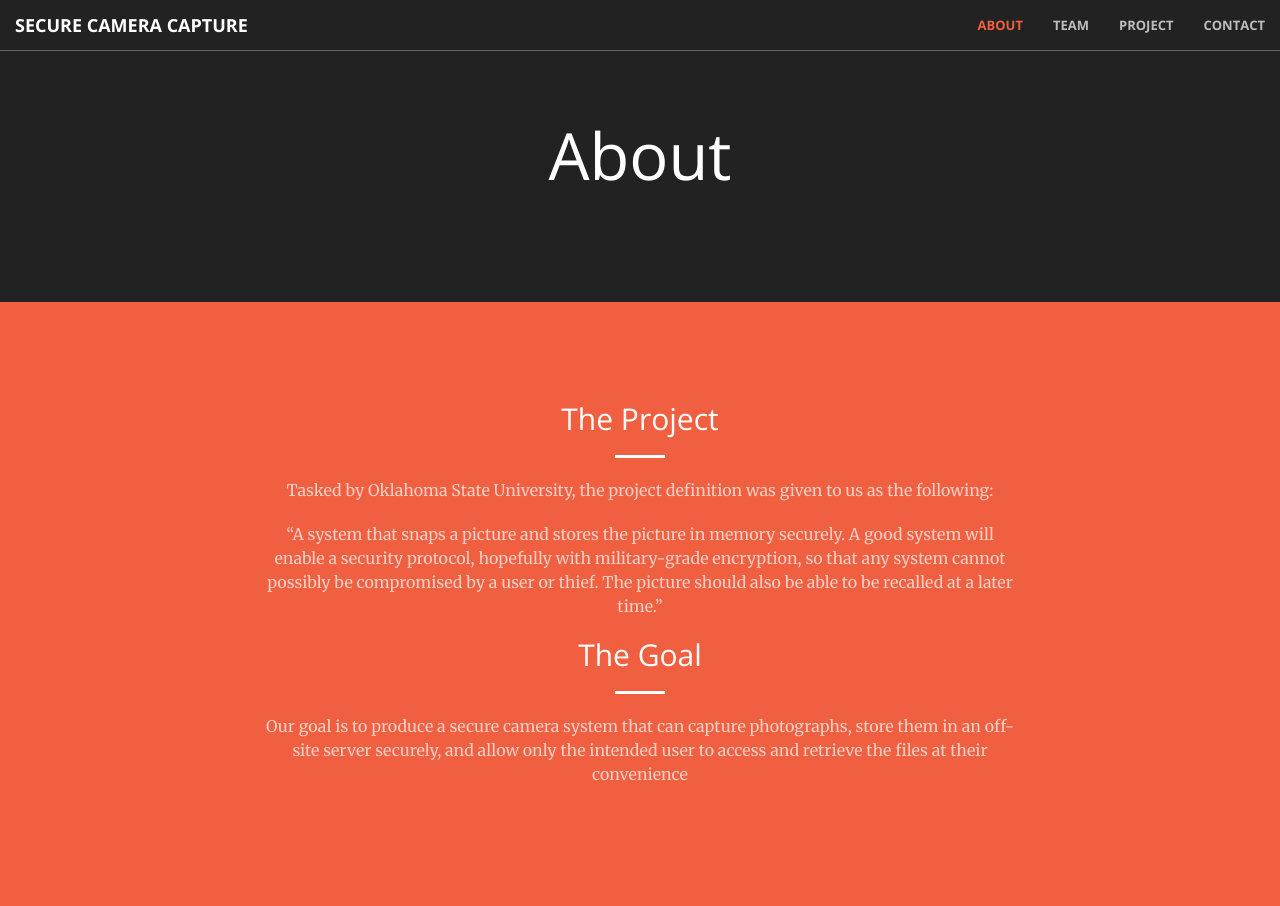
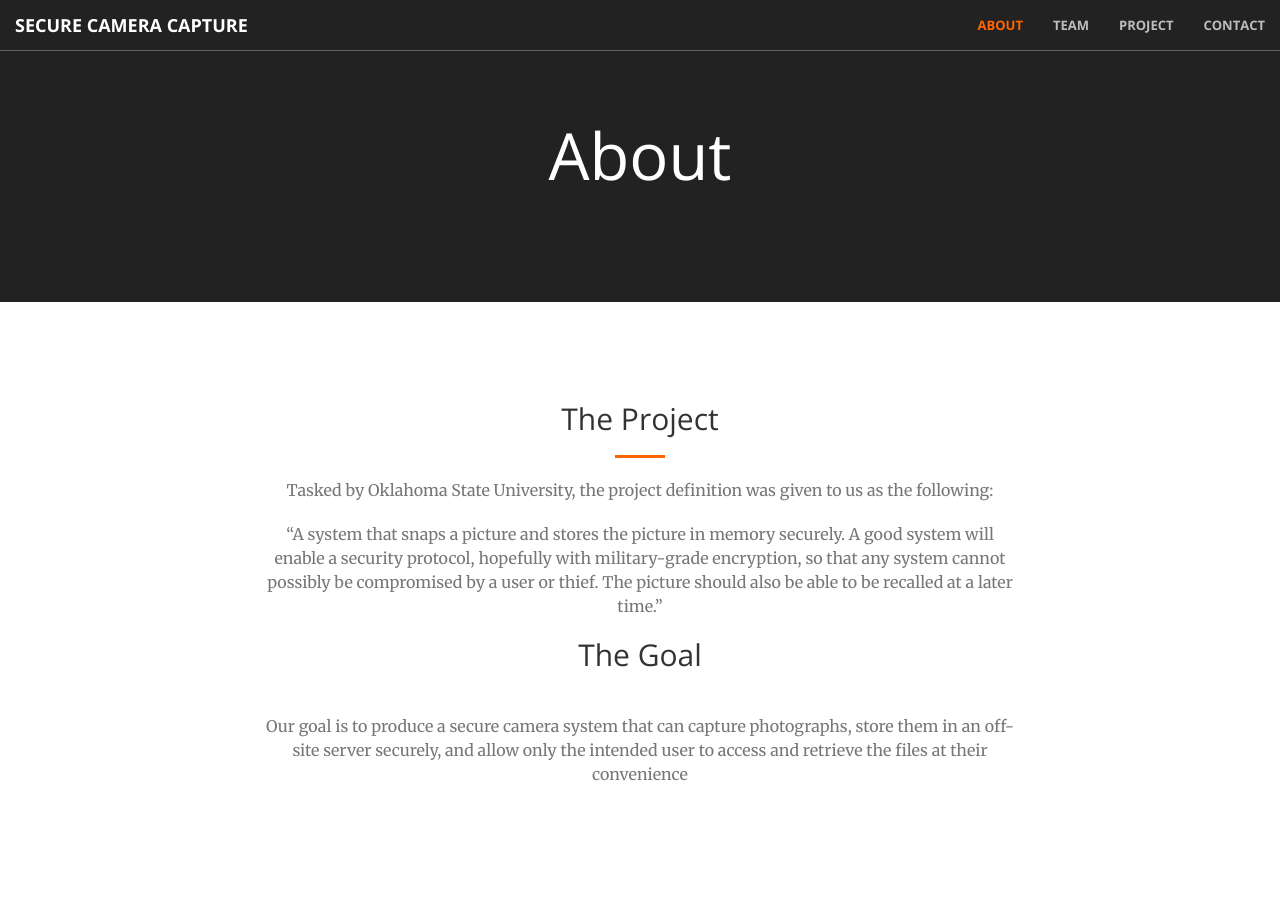
Before and after one commit to nathanlea/SecureCameraCapture, a Jekyll site: the page built from about.html, in a window 1280 px wide. Built offline with Jekyll 4.4.1, drawn with Linux system fonts in a browser that asks for light colours; Markdown is read by kramdown in place of the engine named in the settings.

Commit message:
Several Color/Styling Changes

```diff
--- a/about.html
+++ b/about.html
@@ -8,18 +8,18 @@ title: About
   </div>
 </section>
 
-<section class="bg-primary" id="about">
+<section id="about">
   <div class="container">
     <div class="row">
       <div class="col-lg-8 col-lg-offset-2 text-center">
         <h2 class="section-heading">The Project</h2>
+        <hr class="dark">
+        <p class="text-muted">Tasked by Oklahoma State University, the project definition was given to us as the following:</p>
+        <p class="text-muted">“A system that snaps a picture and stores the picture in memory securely. A good system will enable a security protocol, hopefully with military-grade encryption, so that any system cannot possibly be compromised by a user or thief. The picture should also be able to be recalled at a later time.”</p>
+        <h2 class="section-heading">The Goal</h2>
+        <!-- <p class="text-muted">We have narrowed that down to a specific goal statement:</p> -->
         <hr class="light">
-        <p class="text-faded">Tasked by Oklahoma State University, the project definition was given to us as the following:</p>
-        <p class="text-faded">“A system that snaps a picture and stores the picture in memory securely. A good system will enable a security protocol, hopefully with military-grade encryption, so that any system cannot possibly be compromised by a user or thief. The picture should also be able to be recalled at a later time.”</p>
-        <h2 class="section-heading">The Goal</h2>
-        <!-- <p class="text-faded">We have narrowed that down to a specific goal statement:</p> -->
-        <hr class="light">
-        <p class="text-faded">Our goal is to produce a secure camera system that can capture photographs, store them in an off-site server securely, and allow only the intended user to access and retrieve the files at their convenience</p>
+        <p class="text-muted">Our goal is to produce a secure camera system that can capture photographs, store them in an off-site server securely, and allow only the intended user to access and retrieve the files at their convenience</p>
         <!-- <a href="#" class="btn btn-default btn-xl">Button</a>
       </div>
     </div>
--- a/css/creative.css
+++ b/css/creative.css
@@ -16,7 +16,7 @@ body {
 
 hr {
     max-width: 50px;
-    border-color: #f05f40;
+    border-color: #FF6600;
     border-width: 3px;
 }
 
@@ -25,7 +25,7 @@ hr.light {
 }
 
 a {
-    color: #f05f40;
+    color: #FF6600;
     -webkit-transition: all .35s;
     -moz-transition: all .35s;
     transition: all .35s;
@@ -52,7 +52,7 @@ p {
 }
 
 .bg-primary {
-    background-color: #f05f40;
+    background-color: #FF6600;
 }
 
 .bg-dark {
@@ -93,7 +93,7 @@ aside {
     text-transform: uppercase;
     font-family: 'Open Sans','Helvetica Neue',Arial,sans-serif;
     font-weight: 700;
-    color: #f05f40;
+    color: #FF6600;
 }
 
 .navbar-default .navbar-header .navbar-brand:hover,
@@ -111,12 +111,12 @@ aside {
 
 .navbar-default .nav > li>a:hover,
 .navbar-default .nav>li>a:focus:hover {
-    color: #f05f40;
+    color: #FF6600;
 }
 
 .navbar-default .nav > li.active>a,
 .navbar-default .nav>li.active>a:focus {
-    color: #f05f40!important;
+    color: #FF6600!important;
     background-color: transparent;
 }
 
@@ -157,7 +157,7 @@ aside {
 
     .navbar-default.affix .navbar-header .navbar-brand {
         font-size: 14px;
-        color: #f05f40;
+        color: #FF6600;
     }
 
     .navbar-default.affix .navbar-header .navbar-brand:hover,
@@ -172,7 +172,7 @@ aside {
 
     .navbar-default.affix .nav > li>a:hover,
     .navbar-default.affix .nav>li>a:focus:hover {
-        color: #f05f40;
+        color: #FF6600;
     }
 }
 
@@ -278,7 +278,7 @@ header .header-content .header-content-inner p {
     text-align: center;
     color: #fff;
     opacity: 0;
-    background: rgba(240,95,64,.9);
+    background: rgba(217,89,0,.9);
     -webkit-transition: all .35s;
     -moz-transition: all .35s;
     transition: all .35s;
@@ -327,7 +327,7 @@ header .header-content .header-content-inner p {
 }
 
 .text-primary {
-    color: #f05f40;
+    color: #FF6600;
 }
 
 .no-gutter > [class*=col-] {
@@ -336,9 +336,9 @@ header .header-content .header-content-inner p {
 }
 
 .btn-default {
-    border-color: #fff;
-    color: #222;
-    background-color: #fff;
+    border-color: #000;
+    color: #fff;
+    background-color: #000;
     -webkit-transition: all .35s;
     -moz-transition: all .35s;
     transition: all .35s;
@@ -389,9 +389,9 @@ fieldset[disabled] .btn-default.active {
 }
 
 .btn-primary {
-    border-color: #f05f40;
+    border-color: #FF6600;
     color: #fff;
-    background-color: #f05f40;
+    background-color: #FF6600;
     -webkit-transition: all .35s;
     -moz-transition: all .35s;
     transition: all .35s;
@@ -432,12 +432,12 @@ fieldset[disabled] .btn-primary:active,
 .btn-primary.disabled.active,
 .btn-primary[disabled].active,
 fieldset[disabled] .btn-primary.active {
-    border-color: #f05f40;
-    background-color: #f05f40;
+    border-color: #FF6600;
+    background-color: #FF6600;
 }
 
 .btn-primary .badge {
-    color: #f05f40;
+    color: #FF6600;
     background-color: #fff;
 }
 
--- a/project_phase1.html
+++ b/project_phase1.html
@@ -8,13 +8,13 @@ title: Phase 1 -- Design
   </div>
 </section>
 
-<section class="bg-primary" id="phase1">
+<section id="phase1">
   <div class="container">
     <div class="row">
       <div class="col-lg-8 col-lg-offset-2 text-center">
         <h2 class="section-heading">Design Documents</h2>
-        <hr class="light">
-        <p class="text-faded">Below are all of the documents submitted for the design phase of our project, where we obtained permission from our advisors to proceed with prototyping. From left to right, there is the slideshow presentation we gave, the comprehensive project proposal we drafted, the software and hardware requirements document, and the Gantt chart reflecting our team’s predicted progress through the entirety of development.</p>
+        <hr class="dark">
+        <p class="text-muted">Below are all of the documents submitted for the design phase of our project, where we obtained permission from our advisors to proceed with prototyping. From left to right, there is the slideshow presentation we gave, the comprehensive project proposal we drafted, the software and hardware requirements document, and the Gantt chart reflecting our team’s predicted progress through the entirety of development.</p>
         <a href="{{ site.baseurl }}/documents/ProposalPresentation.pdf" class="btn btn-default btn-xl">Proposal Presentation</a>
         <a href="{{ site.baseurl }}/documents/Proposal.pdf" class="btn btn-default btn-xl">Proposal</a>
         <a href="{{ site.baseurl }}/documents/Requirements.pdf" class="btn btn-default btn-xl">Requirements</a>
--- a/project_phase2.html
+++ b/project_phase2.html
@@ -8,12 +8,12 @@ title: Phase 2 -- Prototyping
   </div>
 </section>
 
-<section class="bg-primary" id="phase1">
+<section id="phase2">
   <div class="container">
     <div class="row">
       <div class="col-lg-8 col-lg-offset-2 text-center">
         <h1 class="section-heading">Server Setup</h1>
-        <hr class="light">
+        <hr class="dark">
         <!-- <p class="text-faded">To create a secure camera system that is capable of taking pictures and securely storing them offsite to a secondary location for later retrieval</p> -->
         <h3>Step Zero: Start Here!</h3>
         <a href="#" class="btn btn-default btn-xl">Initial Configuration Instructions</a>
```
Also changed, not shown: css/bootstrap.css.
